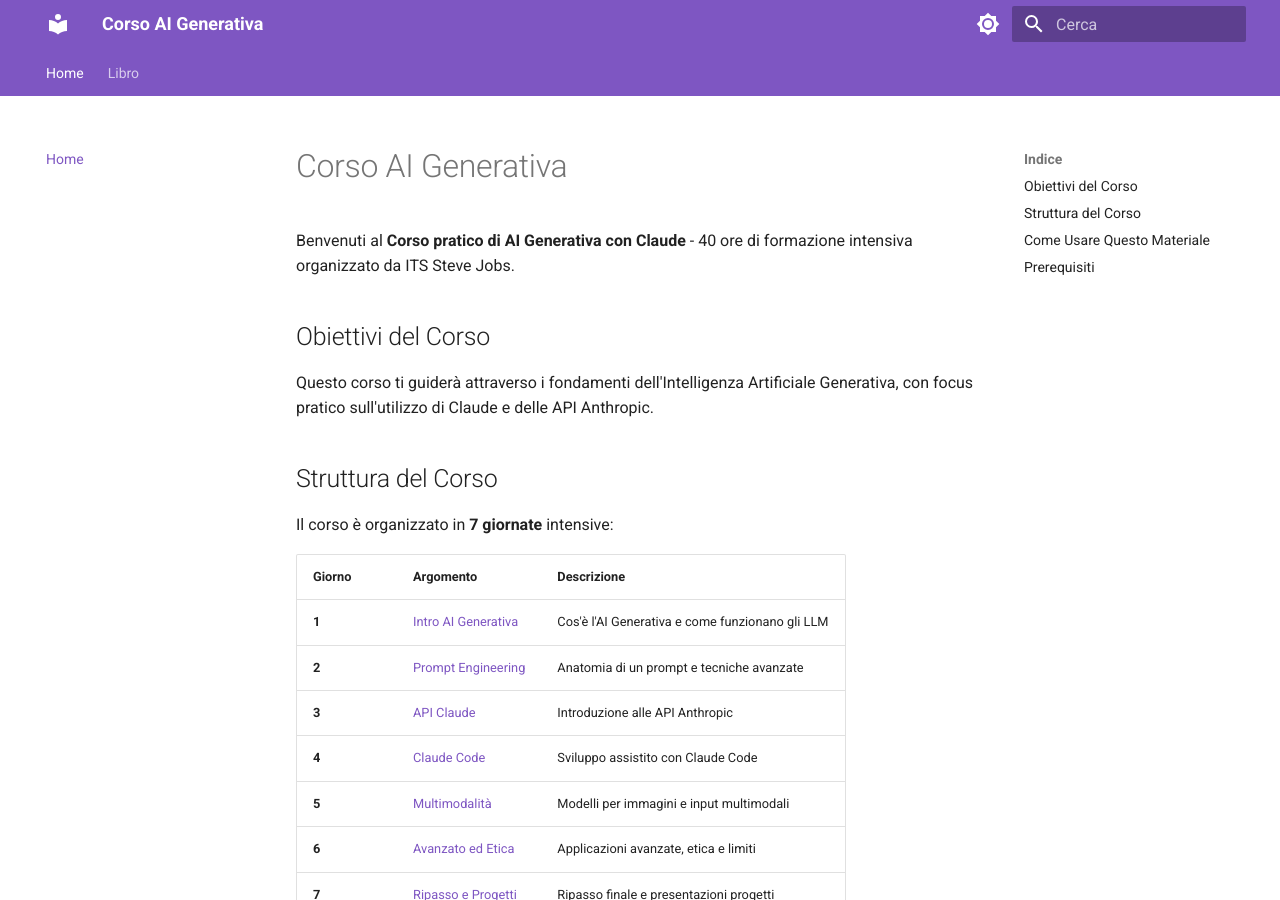
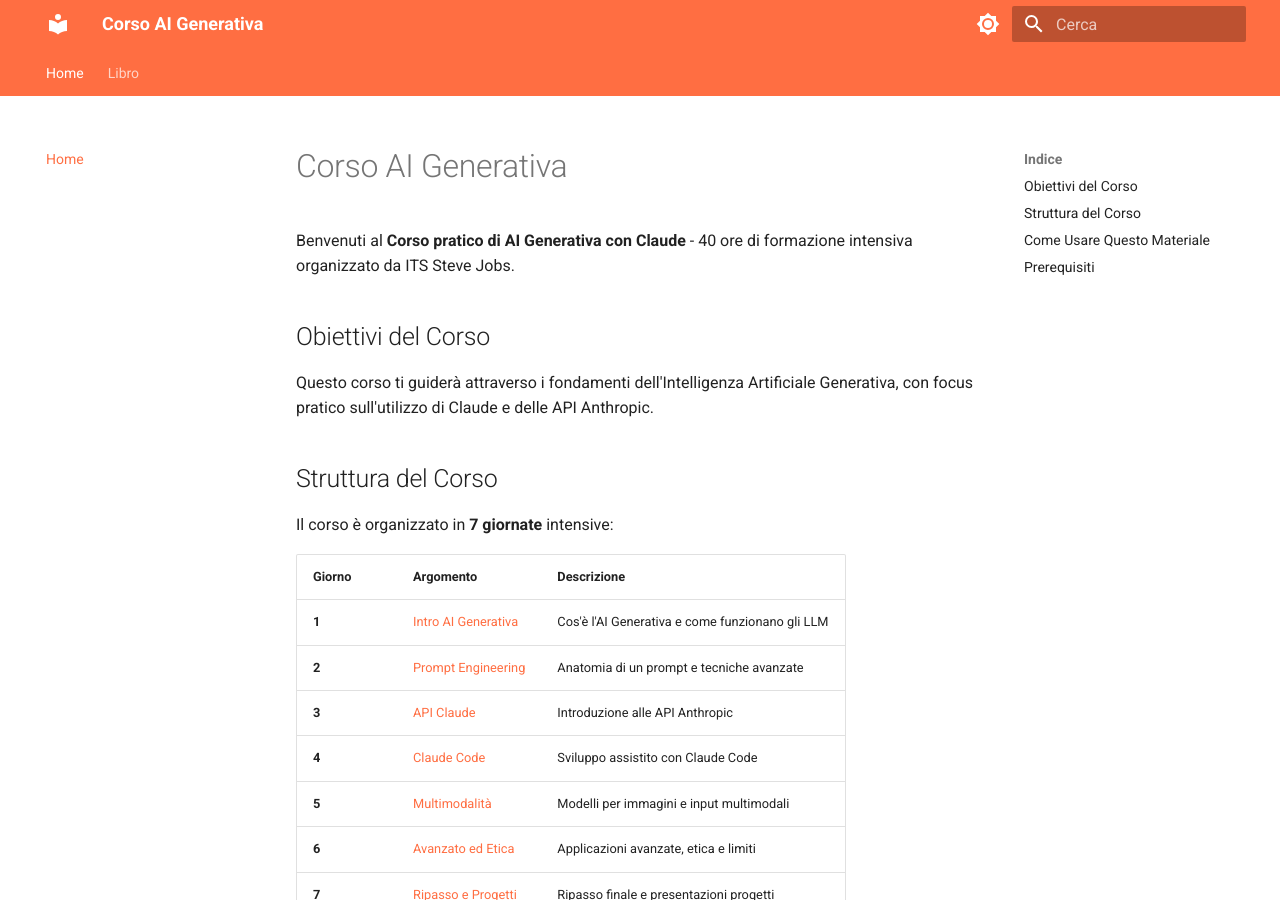
Before and after one commit to DaveBarb/corso-ai-generativa, an MkDocs documentation site: the page built from docs/index.md, in a window 1280 px wide and 900 px high. Built offline with MkDocs 1.6.1 and Material for MkDocs 9.7.7, drawn with Linux system fonts in a browser that asks for light colours.

Commit message:
Change theme color from purple to orange
Co-Authored-By: Claude Opus 4.5 <noreply@anthropic.com>

```diff
--- a/mkdocs.yml
+++ b/mkdocs.yml
@@ -8,14 +8,14 @@ theme:
   language: it
   palette:
     - scheme: default
-      primary: deep purple
-      accent: purple
+      primary: deep orange
+      accent: orange
       toggle:
         icon: material/brightness-7
         name: Passa al tema scuro
     - scheme: slate
-      primary: deep purple
-      accent: purple
+      primary: deep orange
+      accent: orange
       toggle:
         icon: material/brightness-4
         name: Passa al tema chiaro
```
